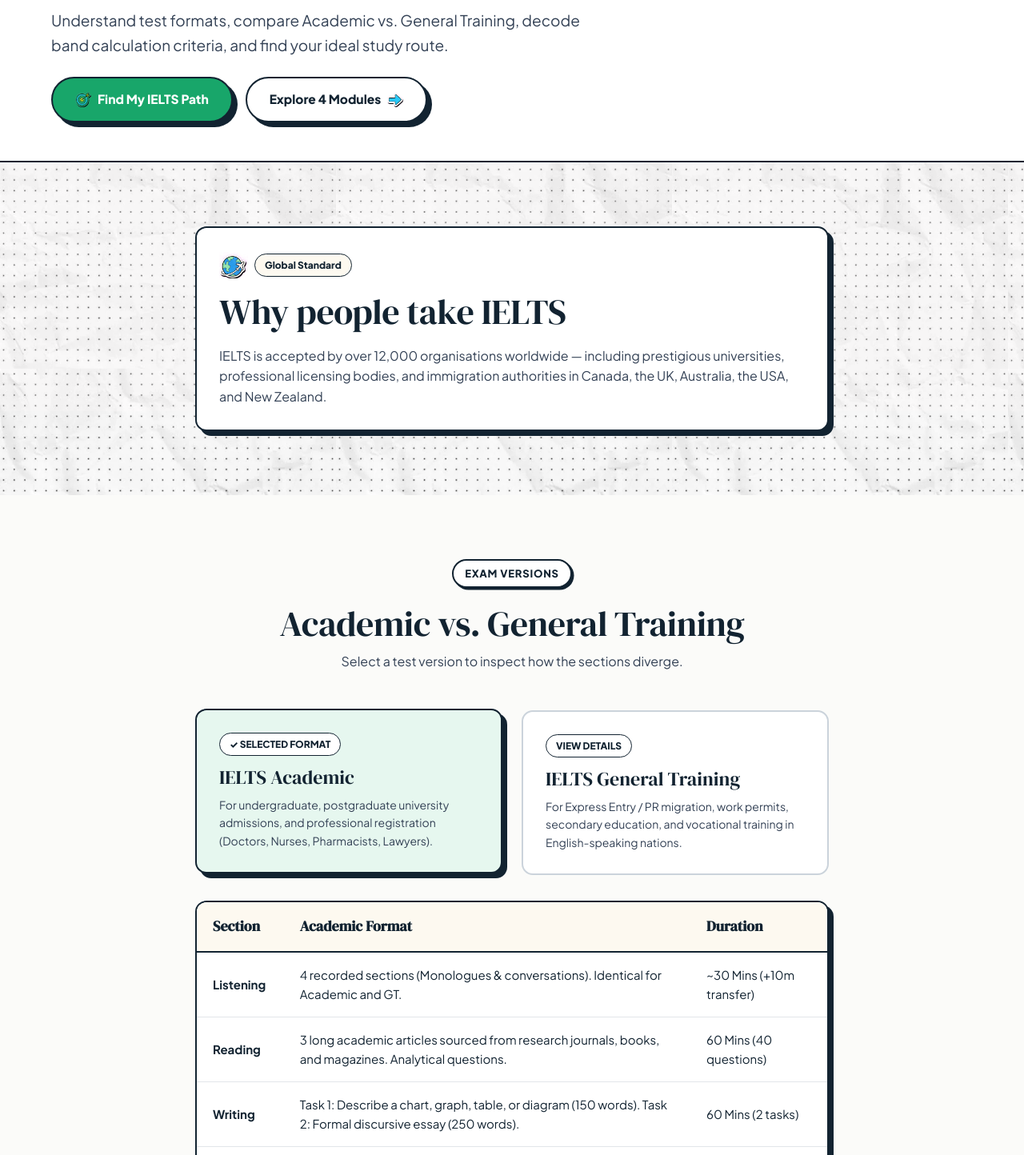
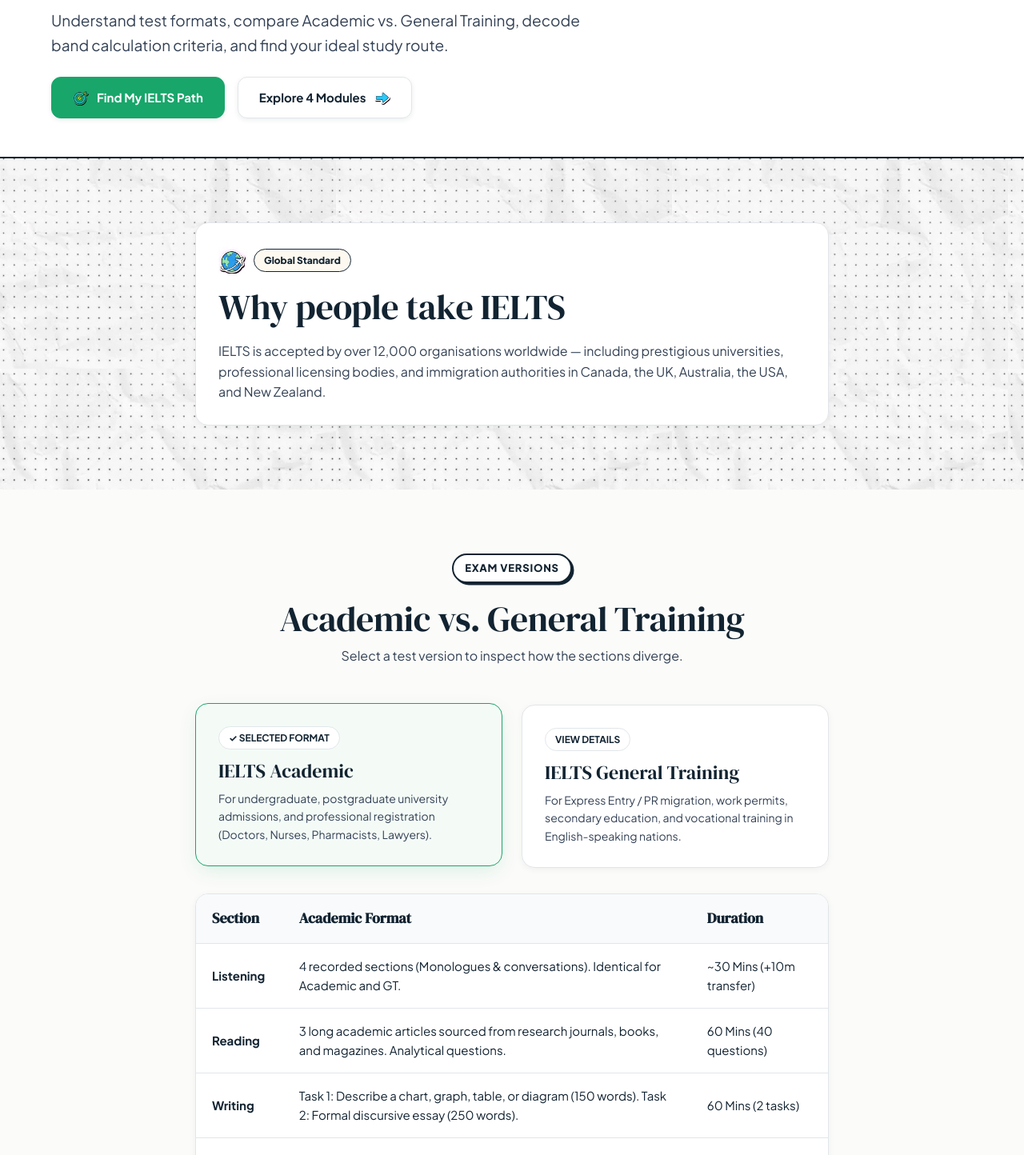
Before and after one commit to kananskilllab-afk/learnwithsamandash, a React (Vite) app in the folder client/: page /what-is-ielts in a window 1280 px wide. Shown: the part 286-1730 px from the top of the page at 80% size. Built offline with nearby package versions, Linux system fonts and the light colour scheme; no server answers.

Commit message:
feat: modernize buttons and cards with clean SaaS elevation shadows, rounded-md corners, and smooth hover depth

```diff
--- a/client/src/styles/style.css
+++ b/client/src/styles/style.css
@@ -57,16 +57,16 @@
   --link: #2563EB;
 
   --radius-sm: 8px;
-  --radius-md: 14px;
-  --radius-lg: 20px;
-  --radius-xl: 28px;
+  --radius-md: 16px;
+  --radius-lg: 24px;
+  --radius-xl: 32px;
   --radius-pill: 9999px;
 
-  /* Crisp Tactile Drop Shadows */
-  --shadow-sm: 3px 3px 0px #122331;
-  --shadow-sticker: 6px 6px 0px #122331;
-  --shadow-sticker-hover: 10px 10px 0px #122331;
-  --shadow-pressed: 2px 2px 0px #122331;
+  /* Modern Clean SaaS Soft Ambient Shadows */
+  --shadow-sm: 0 2px 8px rgba(18, 35, 49, 0.05);
+  --shadow-sticker: 0 8px 24px -4px rgba(18, 35, 49, 0.08), 0 2px 6px -1px rgba(18, 35, 49, 0.04);
+  --shadow-sticker-hover: 0 16px 36px -6px rgba(18, 35, 49, 0.12), 0 4px 12px -2px rgba(18, 35, 49, 0.06);
+  --shadow-pressed: 0 2px 6px rgba(18, 35, 49, 0.08);
 
   --maxw: 1200px;
   --header-h: 76px;
@@ -236,54 +236,57 @@
   display: inline-flex;
   align-items: center;
   justify-content: center;
-  gap: 8px;
+  gap: 10px;
   font-family: "Plus Jakarta Sans", sans-serif;
-  font-weight: 800;
-  font-size: 15.5px;
-  padding: 14px 28px;
-  border-radius: var(--radius-pill);
-  border: 2px solid var(--ink);
+  font-weight: 700;
+  font-size: 15px;
+  padding: 13px 26px;
+  border-radius: 12px;
+  border: 1px solid transparent;
   cursor: pointer;
-  box-shadow: var(--shadow-sticker);
-  transition: all 0.15s cubic-bezier(0.16, 1, 0.3, 1);
+  box-shadow: 0 2px 6px rgba(18, 35, 49, 0.08);
+  transition: all 0.2s cubic-bezier(0.16, 1, 0.3, 1);
   white-space: nowrap;
   text-decoration: none;
 }
 .btn:hover {
-  transform: translate(-2px, -2px);
-  box-shadow: var(--shadow-sticker-hover);
+  transform: translateY(-2px);
+  box-shadow: 0 8px 20px rgba(18, 35, 49, 0.12);
 }
 .btn:active {
-  transform: translate(2px, 2px);
-  box-shadow: var(--shadow-pressed);
+  transform: translateY(0px);
+  box-shadow: 0 2px 4px rgba(18, 35, 49, 0.08);
 }
 
 .btn-primary {
   background: var(--green);
   color: var(--white);
-  border-color: var(--ink);
+  border-color: var(--green);
 }
 .btn-primary:hover {
   background: var(--green-dark);
+  border-color: var(--green-dark);
 }
 
 .btn-secondary {
   background: var(--white);
   color: var(--ink);
+  border: 1.5px solid var(--gray-200);
 }
 .btn-secondary:hover {
-  background: var(--pastel-yellow);
+  background: var(--gray-50);
+  border-color: var(--gray-300);
 }
 
 .btn-outline-inverse {
-  background: transparent;
+  background: rgba(255, 255, 255, 0.08);
   color: var(--white);
-  border: 2px solid var(--white);
-  box-shadow: 4px 4px 0px var(--white);
+  border: 1.5px solid rgba(255, 255, 255, 0.4);
+  backdrop-filter: blur(8px);
 }
 .btn-outline-inverse:hover {
-  background: rgba(255, 255, 255, 0.15);
-  box-shadow: 6px 6px 0px var(--white);
+  background: rgba(255, 255, 255, 0.2);
+  border-color: var(--white);
 }
 
 .btn-text {
@@ -576,7 +579,7 @@
 /* Interactive Journey Widget */
 .journey-widget {
   background: var(--white);
-  border: 2px solid var(--ink);
+  border: 1px solid var(--gray-200);
   border-radius: var(--radius-lg);
   padding: 32px 28px;
   box-shadow: var(--shadow-sticker);
@@ -585,18 +588,17 @@
 
 .journey-widget-badge {
   position: absolute;
-  top: -14px;
+  top: -12px;
   right: 24px;
-  background: var(--lime);
-  color: var(--ink);
-  font-size: 12px;
-  font-weight: 800;
+  background: var(--green);
+  color: var(--white);
+  font-size: 11.5px;
+  font-weight: 700;
   text-transform: uppercase;
   letter-spacing: 0.05em;
   padding: 4px 12px;
   border-radius: var(--radius-pill);
-  border: 2px solid var(--ink);
-  box-shadow: 2px 2px 0px var(--ink);
+  box-shadow: 0 2px 8px rgba(24, 166, 106, 0.25);
 }
 
 .journey-step {
@@ -626,7 +628,7 @@
   width: 36px;
   height: 36px;
   border-radius: 50%;
-  border: 2px solid var(--ink);
+  border: 1.5px solid var(--gray-300);
   display: flex;
   align-items: center;
   justify-content: center;
@@ -635,24 +637,27 @@
   background: var(--white);
   flex: none;
   z-index: 2;
+  transition: all 0.2s ease;
 }
 
 .journey-step.done .journey-step-node {
   background: var(--green);
   color: var(--white);
-  border-color: var(--ink);
+  border-color: var(--green);
+  box-shadow: 0 2px 8px rgba(24, 166, 106, 0.25);
 }
 
 .journey-step.active .journey-step-node {
   background: var(--blue);
   color: var(--white);
+  border-color: var(--blue);
   box-shadow: 0 0 0 4px var(--blue-50);
 }
 
 /* Trust Strip */
 .trust-strip {
-  border-top: 2px solid var(--ink);
-  border-bottom: 2px solid var(--ink);
+  border-top: 1px solid var(--gray-200);
+  border-bottom: 1px solid var(--gray-200);
   background: var(--white);
 }
 
@@ -662,7 +667,7 @@
   gap: 36px;
   justify-content: space-around;
   align-items: center;
-  padding: 24px 0;
+  padding: 28px 0;
   text-align: center;
 }
 
@@ -682,37 +687,38 @@
 .trust-label {
   font-size: 13px;
   color: var(--ink-soft);
-  font-weight: 800;
+  font-weight: 700;
   text-transform: uppercase;
   letter-spacing: 0.04em;
   margin-top: 4px;
 }
 
-/* Boxed Poster Cards & Hover Shadow Lift */
+/* Modern Clean SaaS Cards */
 .poster-card {
   background: var(--white);
-  border: 2px solid var(--ink);
+  border: 1px solid var(--gray-200);
   border-radius: var(--radius-md);
   padding: 28px;
-  box-shadow: var(--shadow-sticker);
-  transition: transform 0.2s cubic-bezier(0.16, 1, 0.3, 1), box-shadow 0.2s cubic-bezier(0.16, 1, 0.3, 1);
+  box-shadow: var(--shadow-sm);
+  transition: all 0.25s cubic-bezier(0.16, 1, 0.3, 1);
   position: relative;
 }
 
 .poster-card:hover {
-  transform: translate(-3px, -3px);
+  transform: translateY(-4px);
   box-shadow: var(--shadow-sticker-hover);
+  border-color: var(--gray-300);
 }
 
-.poster-card.rotate-left { transform: rotate(-1.2deg); }
-.poster-card.rotate-left:hover { transform: rotate(0deg) translate(-3px, -3px); }
-.poster-card.rotate-right { transform: rotate(1.2deg); }
-.poster-card.rotate-right:hover { transform: rotate(0deg) translate(-3px, -3px); }
+.poster-card.rotate-left { transform: none; }
+.poster-card.rotate-left:hover { transform: translateY(-4px); }
+.poster-card.rotate-right { transform: none; }
+.poster-card.rotate-right:hover { transform: translateY(-4px); }
 
-.poster-card.bg-pastel-pink { background: var(--pastel-pink); }
-.poster-card.bg-pastel-green { background: var(--pastel-green); }
-.poster-card.bg-pastel-yellow { background: var(--pastel-yellow); }
-.poster-card.bg-pastel-blue { background: var(--pastel-blue); }
+.poster-card.bg-pastel-pink { background: #FFF5F7; border-color: #FCE7EB; }
+.poster-card.bg-pastel-green { background: #F2FAF5; border-color: #E2F3E9; }
+.poster-card.bg-pastel-yellow { background: #FFFDF0; border-color: #FEF8D3; }
+.poster-card.bg-pastel-blue { background: #F0F6FF; border-color: #E0EDFE; }
 
 /* Interactive Module Cards */
 .module-grid {
@@ -729,11 +735,11 @@
 
 .module-card {
   background: var(--white);
-  border: 2px solid var(--ink);
+  border: 1px solid var(--gray-200);
   border-radius: var(--radius-md);
-  padding: 26px;
+  padding: 28px 24px;
   box-shadow: var(--shadow-sm);
-  transition: all 0.2s ease;
+  transition: all 0.25s cubic-bezier(0.16, 1, 0.3, 1);
   display: flex;
   flex-direction: column;
   position: relative;
@@ -741,7 +747,7 @@
 
 .module-card:hover {
   border-color: var(--green);
-  box-shadow: 8px 8px 0px var(--green);
+  box-shadow: 0 12px 28px -4px rgba(24, 166, 106, 0.15);
   transform: translateY(-4px);
 }
 
@@ -807,19 +813,26 @@
 
 .track-card {
   background: var(--white);
-  border: 2px solid var(--gray-300);
+  border: 1.5px solid var(--gray-200);
   border-radius: var(--radius-md);
   padding: 28px;
   cursor: pointer;
   transition: all 0.2s ease;
   position: relative;
   text-align: left;
+  box-shadow: var(--shadow-sm);
+}
+
+.track-card:hover {
+  border-color: var(--gray-300);
+  transform: translateY(-2px);
+  box-shadow: var(--shadow-sticker);
 }
 
 .track-card.active {
-  border-color: var(--ink);
-  background: var(--pastel-green);
-  box-shadow: var(--shadow-sticker);
+  border-color: var(--green);
+  background: #F4FBF7;
+  box-shadow: 0 8px 24px -4px rgba(24, 166, 106, 0.15);
   transform: translateY(-2px);
 }
 
@@ -830,10 +843,10 @@
   padding: 4px 12px;
   border-radius: 999px;
   font-size: 12px;
-  font-weight: 800;
+  font-weight: 700;
   text-transform: uppercase;
   margin-bottom: 12px;
-  border: 1.5px solid var(--ink);
+  border: 1px solid var(--gray-200);
   background: var(--white);
 }
 
@@ -842,9 +855,9 @@
   background: var(--ink);
   color: var(--white);
   border-radius: var(--radius-lg);
-  border: 2px solid var(--ink);
+  border: 1px solid rgba(255, 255, 255, 0.1);
   padding: 56px;
-  box-shadow: 8px 8px 0px var(--lime);
+  box-shadow: 0 20px 40px -10px rgba(18, 35, 49, 0.25);
   display: grid;
   grid-template-columns: 1.1fr 0.9fr;
   gap: 48px;
@@ -900,41 +913,51 @@
 
 .plan-card {
   background: var(--white);
-  border: 2px solid var(--ink);
+  border: 1px solid var(--gray-200);
   border-radius: var(--radius-md);
-  padding: 32px;
+  padding: 36px 28px;
   display: flex;
   flex-direction: column;
   gap: 16px;
   box-shadow: var(--shadow-sm);
   position: relative;
-  transition: all 0.2s ease;
+  transition: all 0.25s cubic-bezier(0.16, 1, 0.3, 1);
+}
+
+.plan-card:hover {
+  transform: translateY(-4px);
+  box-shadow: var(--shadow-sticker-hover);
+  border-color: var(--gray-300);
 }
 
 .plan-card.recommended {
-  border: 2.5px solid var(--ink);
+  border: 2px solid var(--green);
   background: var(--white);
-  box-shadow: var(--shadow-sticker);
+  box-shadow: 0 16px 36px -6px rgba(24, 166, 106, 0.15);
   transform: translateY(-8px);
+}
+.plan-card.recommended:hover {
+  transform: translateY(-12px);
+  box-shadow: 0 24px 48px -8px rgba(24, 166, 106, 0.22);
 }
 @media (max-width: 960px) {
   .plan-card.recommended { transform: none; }
+  .plan-card.recommended:hover { transform: translateY(-4px); }
 }
 
 .badge-recommended {
   position: absolute;
   top: -14px;
   left: 24px;
-  background: var(--lime);
-  color: var(--ink);
+  background: var(--green);
+  color: var(--white);
   font-size: 12px;
-  font-weight: 800;
+  font-weight: 700;
   letter-spacing: 0.04em;
   text-transform: uppercase;
-  padding: 6px 14px;
+  padding: 5px 14px;
   border-radius: var(--radius-pill);
-  border: 2px solid var(--ink);
-  box-shadow: 2px 2px 0px var(--ink);
+  box-shadow: 0 4px 12px rgba(24, 166, 106, 0.3);
 }
 
 .plan-name { font-family: "DM Serif Display", serif; font-size: 26px; }
@@ -943,14 +966,19 @@
 
 /* Testimonials */
 .testi-card {
-  border: 2px solid var(--ink);
+  border: 1px solid var(--gray-200);
   border-radius: var(--radius-md);
   padding: 28px;
   background: var(--white);
-  box-shadow: var(--shadow-sticker);
+  box-shadow: var(--shadow-sm);
   display: flex;
   flex-direction: column;
   justify-content: space-between;
+  transition: all 0.25s ease;
+}
+.testi-card:hover {
+  transform: translateY(-4px);
+  box-shadow: var(--shadow-sticker-hover);
 }
 
 .testi-stars {
@@ -1001,11 +1029,16 @@
 @media (max-width: 580px) { .steps { grid-template-columns: 1fr; } }
 
 .step {
-  border: 2px solid var(--ink);
+  border: 1px solid var(--gray-200);
   border-radius: var(--radius-md);
-  padding: 24px;
+  padding: 26px;
   background: var(--white);
   box-shadow: var(--shadow-sm);
+  transition: all 0.2s ease;
+}
+.step:hover {
+  transform: translateY(-2px);
+  box-shadow: var(--shadow-sticker);
 }
 
 .step-num {
@@ -1013,7 +1046,7 @@
   height: 36px;
   border-radius: 50%;
   background: var(--green);
-  border: 2px solid var(--ink);
+  border: none;
   color: var(--white);
   display: flex;
   align-items: center;
@@ -1021,6 +1054,7 @@
   font-weight: 800;
   font-size: 15px;
   margin-bottom: 16px;
+  box-shadow: 0 4px 10px rgba(24, 166, 106, 0.3);
 }
 
 .step b { font-size: 17px; font-weight: 800; display: block; margin-bottom: 6px; }
@@ -1030,9 +1064,9 @@
 .table-wrap {
   overflow-x: auto;
   border-radius: var(--radius-md);
-  border: 2px solid var(--ink);
+  border: 1px solid var(--gray-200);
   background: var(--white);
-  box-shadow: var(--shadow-sticker);
+  box-shadow: var(--shadow-sm);
 }
 
 table.compare {
@@ -1049,11 +1083,11 @@
 }
 
 table.compare thead th {
-  background: var(--pastel-yellow);
+  background: #F8FAFC;
   font-family: "DM Serif Display", serif;
   font-size: 18px;
   color: var(--ink);
-  border-bottom: 2px solid var(--ink);
+  border-bottom: 1.5px solid var(--gray-200);
 }
 
 table.compare tbody tr:last-child td { border-bottom: none; }
@@ -1062,9 +1096,9 @@
 /* Forms & Inputs */
 .form-card {
   background: var(--white);
-  border: 2.5px solid var(--ink);
+  border: 1px solid var(--gray-200);
   border-radius: var(--radius-lg);
-  padding: 36px;
+  padding: 40px 36px;
   box-shadow: var(--shadow-sticker);
 }
 
@@ -1072,15 +1106,15 @@
 .field label {
   display: block;
   font-size: 14px;
-  font-weight: 800;
+  font-weight: 700;
   margin-bottom: 8px;
   color: var(--ink);
 }
 
 .field input, .field select, .field textarea {
   width: 100%;
-  padding: 14px 16px;
-  border: 2px solid var(--ink);
+  padding: 13px 16px;
+  border: 1.5px solid var(--gray-200);
   border-radius: var(--radius-sm);
   font-size: 15px;
   font-family: "Plus Jakarta Sans", sans-serif;
@@ -1091,8 +1125,8 @@
 
 .field input:focus, .field select:focus, .field textarea:focus {
   outline: none;
-  border-color: var(--blue);
-  box-shadow: 0 0 0 3px var(--blue-50);
+  border-color: var(--green);
+  box-shadow: 0 0 0 3px rgba(24, 166, 106, 0.15);
 }
 
 .field-row {
@@ -1111,7 +1145,7 @@
   padding: 14px 18px;
   border-radius: var(--radius-sm);
   margin-top: 18px;
-  border: 2px solid transparent;
+  border: 1px solid transparent;
   display: none;
 }
 .form-msg.show { display: block; }
@@ -1123,12 +1157,12 @@
 .form-msg.error {
   background: #FEE2E2;
   color: #B91C1C;
-  border-color: #B91C1C;
+  border-color: #FCA5A5;
 }
 
 /* Quiz Box */
 .quiz-box {
-  border: 2px solid var(--ink);
+  border: 1px solid var(--gray-200);
   border-radius: var(--radius-lg);
   padding: 36px;
   background: var(--white);
@@ -1143,24 +1177,27 @@
 }
 
 .quiz-option {
-  border: 2px solid var(--ink);
+  border: 1.5px solid var(--gray-200);
   border-radius: var(--radius-sm);
   padding: 16px 20px;
   background: var(--white);
   cursor: pointer;
-  font-weight: 700;
+  font-weight: 600;
   font-size: 15px;
   text-align: left;
-  transition: all 0.15s ease;
+  transition: all 0.2s ease;
 }
 .quiz-option:hover {
-  background: var(--pastel-yellow);
-  transform: translateX(4px);
+  border-color: var(--green);
+  background: #F4FBF7;
+  transform: translateY(-1px);
 }
 .quiz-option.selected {
-  border-color: var(--ink);
-  background: var(--pastel-green);
-  box-shadow: 3px 3px 0px var(--ink);
+  border-color: var(--green);
+  background: #EAF8F1;
+  color: var(--green-dark);
+  font-weight: 700;
+  box-shadow: 0 2px 8px rgba(24, 166, 106, 0.15);
 }
 
 .progress-dots {
```
